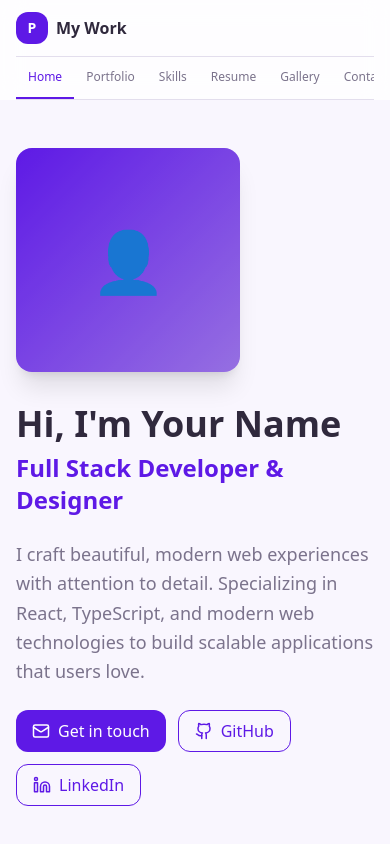
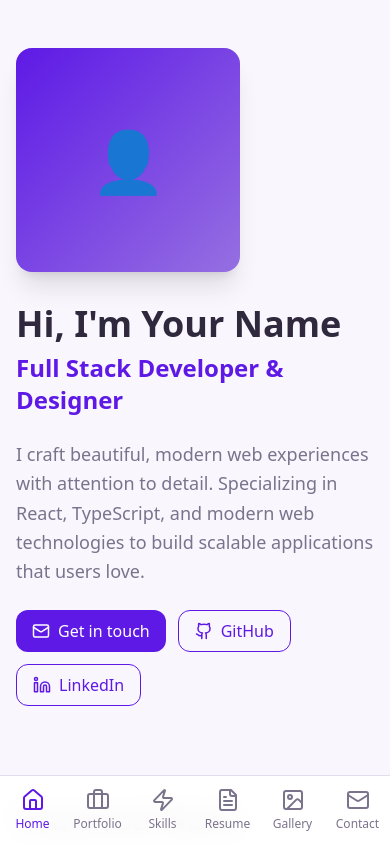
Before and after one commit to Richelle1215/STYLE, a React (Vite) app: page / in a window 390 px wide. Shown: the top 844 px of the page. Built offline with nearby package versions, Linux system fonts and the light colour scheme.

Commit message:
Add icon-based bottom navigation for mobile devices

```diff
--- a/client/components/Layout.tsx
+++ b/client/components/Layout.tsx
@@ -1,5 +1,6 @@
 import { Link, useLocation } from "react-router-dom";
 import { cn } from "@/lib/utils";
+import { Home, Briefcase, Zap, FileText, ImageIcon, Mail } from "lucide-react";
 
 interface LayoutProps {
   children: React.ReactNode;
@@ -9,21 +10,20 @@ export default function Layout({ children }: LayoutProps) {
   const location = useLocation();
 
   const navItems = [
-    { label: "Home", path: "/" },
-    { label: "Portfolio", path: "/portfolio" },
-    { label: "Skills", path: "/skills" },
-    { label: "Resume", path: "/resume" },
-    { label: "Gallery", path: "/gallery" },
-    { label: "Contact", path: "/contact" },
+    { label: "Home", path: "/", icon: Home },
+    { label: "Portfolio", path: "/portfolio", icon: Briefcase },
+    { label: "Skills", path: "/skills", icon: Zap },
+    { label: "Resume", path: "/resume", icon: FileText },
+    { label: "Gallery", path: "/gallery", icon: ImageIcon },
+    { label: "Contact", path: "/contact", icon: Mail },
   ];
 
   return (
-    <div className="min-h-screen bg-background">
-      {/* Navigation Bar */}
-      <nav className="sticky top-0 z-50 bg-white/80 backdrop-blur-md">
+    <div className="min-h-screen bg-background pb-24 sm:pb-0">
+      {/* Desktop Header */}
+      <header className="hidden sm:block sticky top-0 z-40 border-b border-border bg-white/80 backdrop-blur-md">
         <div className="mx-auto max-w-7xl px-4 sm:px-6 lg:px-8">
-          {/* Desktop Header with Logo */}
-          <div className="hidden sm:flex items-center justify-between border-b border-border py-4">
+          <div className="flex items-center justify-between py-4">
             {/* Logo */}
             <Link to="/" className="flex items-center gap-2">
               <div className="flex h-10 w-10 items-center justify-center rounded-lg bg-primary">
@@ -50,50 +50,44 @@ export default function Layout({ children }: LayoutProps) {
               ))}
             </div>
           </div>
-
-          {/* Mobile Tab Bar */}
-          <div className="sm:hidden">
-            <div className="flex items-center justify-between border-b border-border py-3">
-              {/* Mobile Logo */}
-              <Link to="/" className="flex items-center gap-2 flex-shrink-0">
-                <div className="flex h-8 w-8 items-center justify-center rounded-lg bg-primary">
-                  <span className="text-sm font-bold text-primary-foreground">P</span>
-                </div>
-                <span className="text-base font-bold text-foreground">My Work</span>
-              </Link>
-            </div>
-            {/* Tab Bar */}
-            <div className="flex overflow-x-auto border-b border-border">
-              {navItems.map((item) => (
-                <Link
-                  key={item.path}
-                  to={item.path}
-                  className={cn(
-                    "flex-shrink-0 border-b-2 px-3 py-3 text-xs font-medium transition-colors whitespace-nowrap",
-                    location.pathname === item.path
-                      ? "border-primary text-primary"
-                      : "border-transparent text-muted-foreground hover:text-foreground"
-                  )}
-                >
-                  {item.label}
-                </Link>
-              ))}
-            </div>
-          </div>
         </div>
-      </nav>
+      </header>
 
       {/* Main Content */}
       <main className="mx-auto max-w-7xl px-4 py-12 sm:px-6 lg:px-8">{children}</main>
 
-      {/* Footer */}
-      <footer className="border-t border-border bg-background">
+      {/* Desktop Footer */}
+      <footer className="hidden sm:block border-t border-border bg-background">
         <div className="mx-auto max-w-7xl px-4 py-8 text-center sm:px-6 lg:px-8">
           <p className="text-sm text-muted-foreground">
             © 2024 My Portfolio. All rights reserved.
           </p>
         </div>
       </footer>
+
+      {/* Mobile Bottom Navigation Bar */}
+      <nav className="sm:hidden fixed bottom-0 left-0 right-0 z-50 bg-white/95 backdrop-blur-md border-t border-border">
+        <div className="flex items-center justify-around">
+          {navItems.map((item) => {
+            const Icon = item.icon;
+            return (
+              <Link
+                key={item.path}
+                to={item.path}
+                className={cn(
+                  "flex-1 flex flex-col items-center justify-center py-3 px-2 transition-colors",
+                  location.pathname === item.path
+                    ? "text-primary"
+                    : "text-muted-foreground hover:text-foreground"
+                )}
+              >
+                <Icon size={24} />
+                <span className="text-xs mt-1 font-medium text-center">{item.label}</span>
+              </Link>
+            );
+          })}
+        </div>
+      </nav>
     </div>
   );
 }
```
